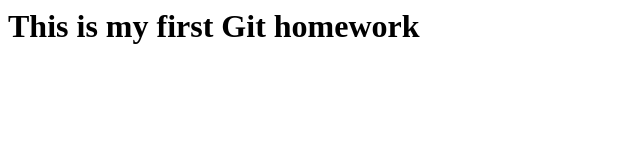
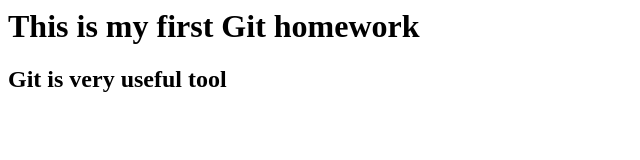
Before and after one commit to Marymiku/homeWork, a plain HTML site: page index.html in a window 1280 px wide. Shown: the whole page, without its empty margins (0-640 px from the left). Drawn offline with Linux system fonts and the light colour scheme.

Commit message:
The second line is added to the file

```diff
--- a/index.html
+++ b/index.html
@@ -1 +1,2 @@
 <h1> This is my first Git homework</h>
+<h2>Git is very useful tool</h2>
```
